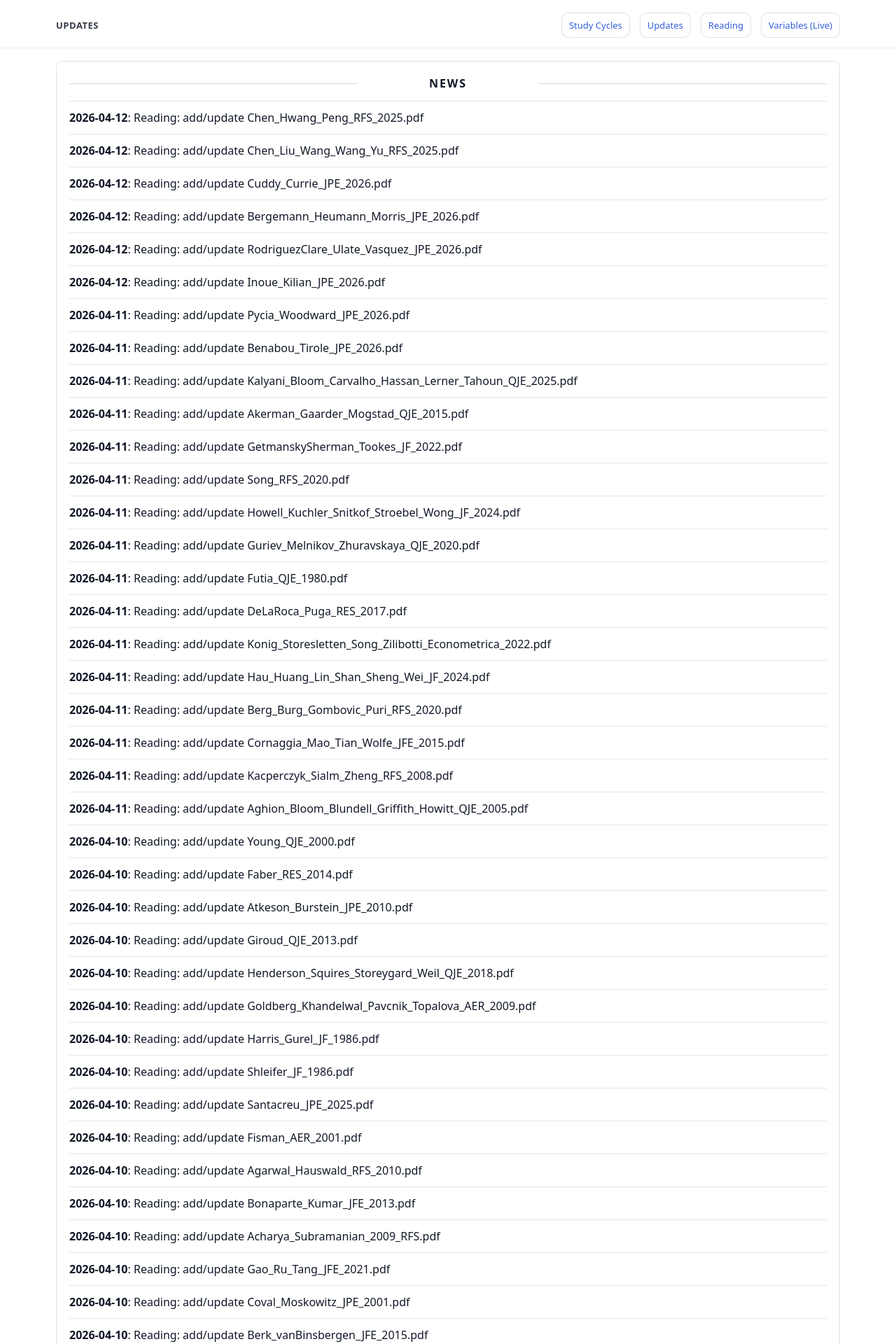
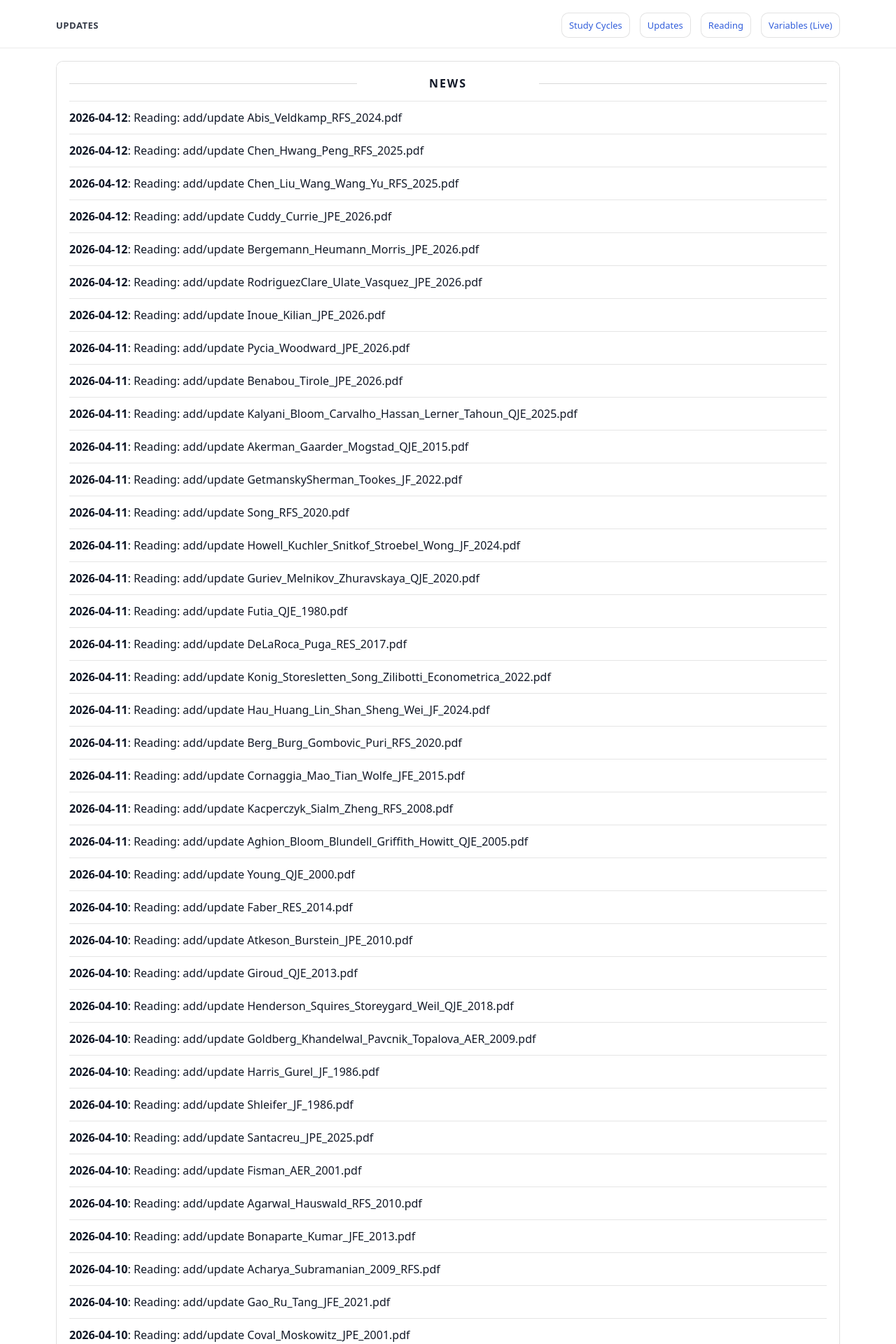
Before and after one commit to yaxinzn/study-archive, a Jekyll site: the page built from updates/index.md, in a window 1280 px wide. Shown: the top 1920 px of the page at 70% size. Built offline with Jekyll 4.4.1, drawn with Linux system fonts in a browser that asks for light colours; some of the changed text lies outside the part shown.

Commit message:
chore: update NEWS feed

```diff
--- a/_data/news.yml
+++ b/_data/news.yml
@@ -1,4 +1,7 @@
 # Auto-generated update history (sorted newest -> oldest). Do not edit manually.
+- ts: "1775948486"
+  date: "2026-04-12"
+  title: "Reading: add/update Abis_Veldkamp_RFS_2024.pdf"
 - ts: "1775948075"
   date: "2026-04-12"
   title: "Reading: add/update Chen_Hwang_Peng_RFS_2025.pdf"
```
